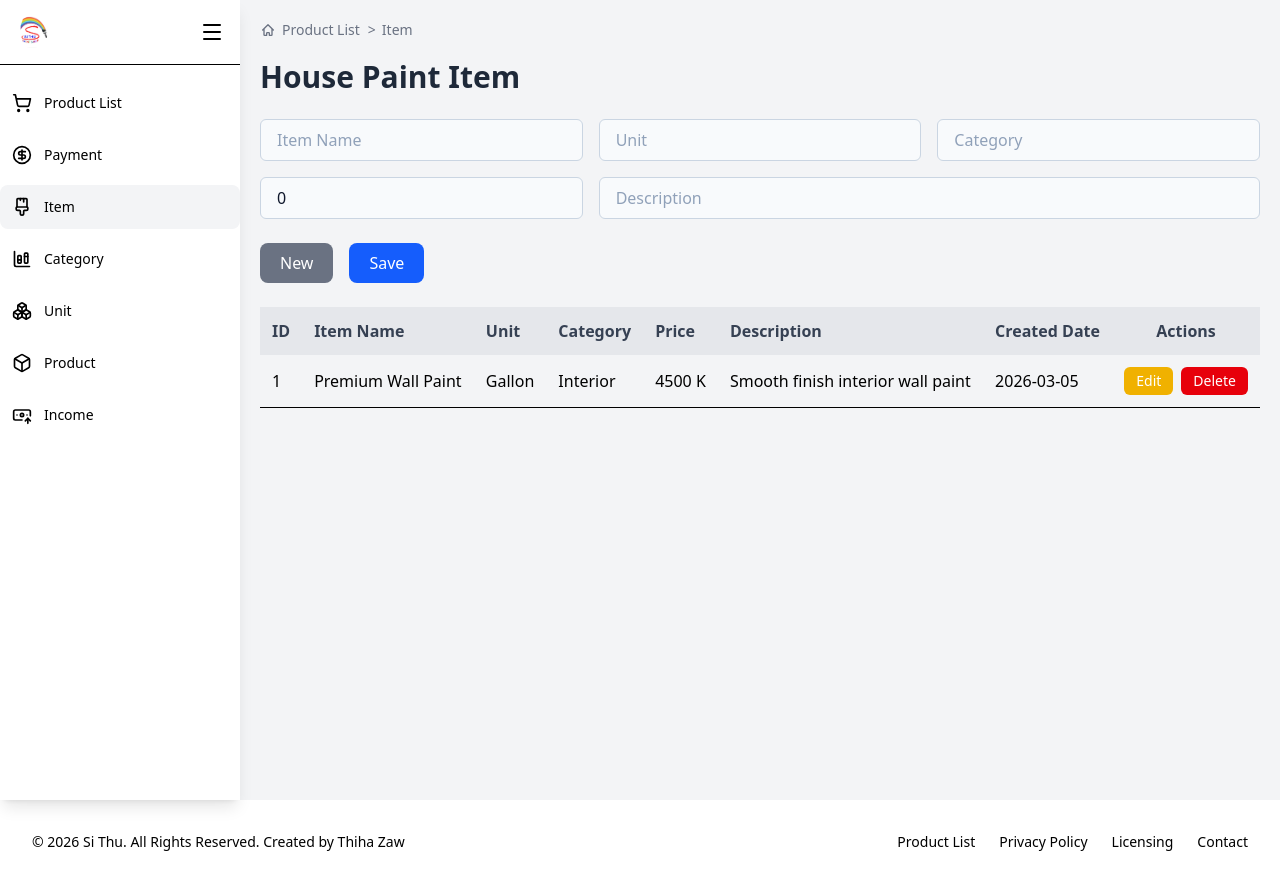
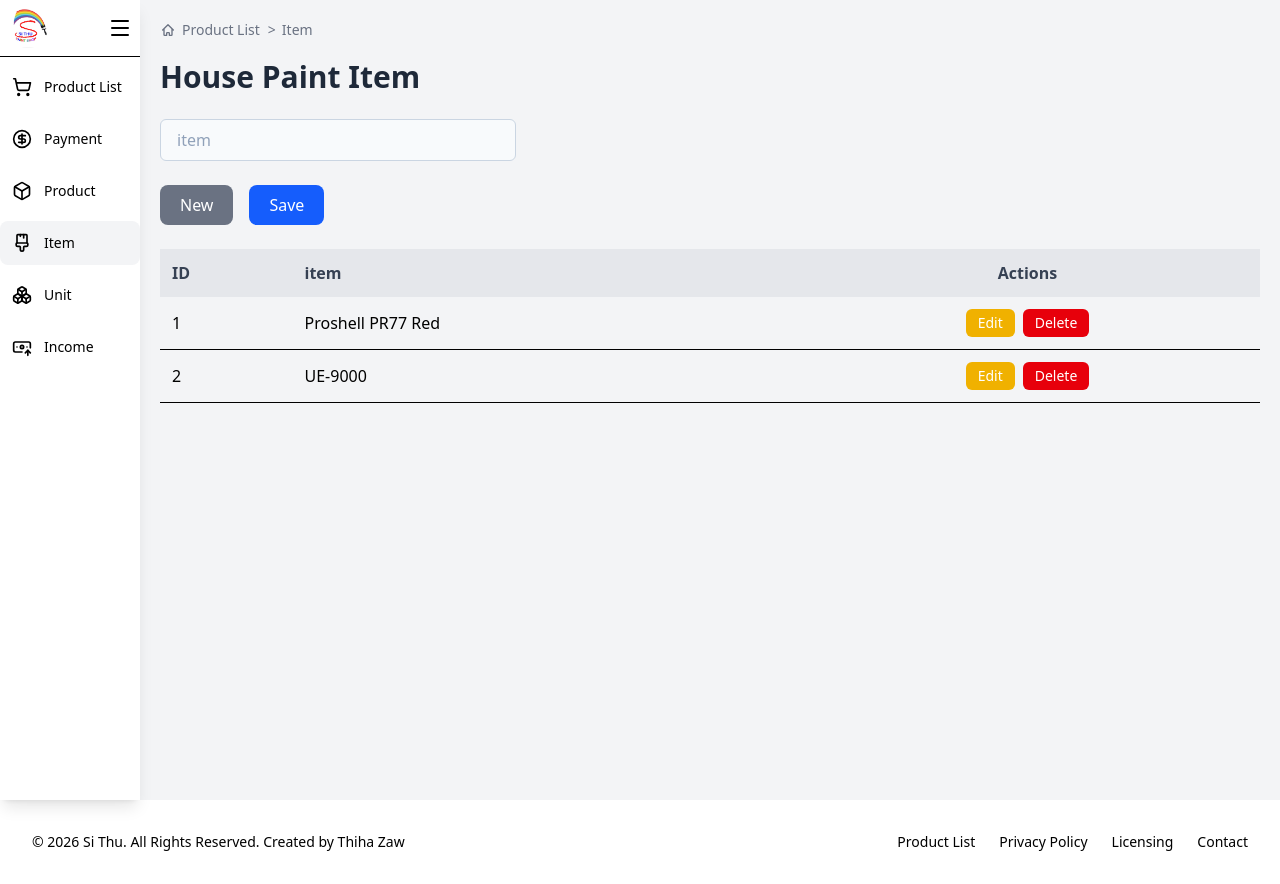
Before and after one commit to ThihaZaw55/house-paint, a React (Vite) app: page /house-paint/item in a window 1280 px wide. Built offline with nearby package versions, Linux system fonts and the light colour scheme.

Commit message:
modify sidebar and unit bind in product

```diff
--- a/index.html
+++ b/index.html
@@ -5,7 +5,7 @@
     <link
       rel="icon"
       type="image/svg+xml"
-      href="./src/assets/Si Thu Paint.jpeg"
+      href="./src/assets/Logo.jpg"
     />
     <meta name="viewport" content="width=device-width, initial-scale=1.0" />
     <title>SiThu UPG Paint</title>
--- a/package.json
+++ b/package.json
@@ -1,5 +1,5 @@
 {
-  "homepage": "https://thihazaw55.github.io/house-paint",
+  "homepage": "https://thihazaw55.github.io/house-paint/",
   "name": "house-paint",
   "private": true,
   "version": "0.0.0",
--- a/src/App.tsx
+++ b/src/App.tsx
@@ -13,7 +13,7 @@ import { CartProvider } from "./context/CartContext";
 
 export default function App() {
   return (
-    <BrowserRouter basename="/house-paint">
+    <BrowserRouter basename="/house-paint/">
       <CartProvider>
         <Routes>
           <Route path="/" element={<Layout />}>
--- a/src/components/Breadcrumb.tsx
+++ b/src/components/Breadcrumb.tsx
@@ -24,9 +24,9 @@ const Breadcrumb = () => {
             >
               <path
                 stroke="currentColor"
-                stroke-linecap="round"
-                stroke-linejoin="round"
-                stroke-width="2"
+                strokeLinecap="round"
+                strokeLinejoin="round"
+                strokeWidth="2"
                 d="m4 12 8-8 8 8M6 10.5V19a1 1 0 0 0 1 1h3v-3a1 1 0 0 1 1-1h2a1 1 0 0 1 1 1v3h3a1 1 0 0 0 1-1v-8.5"
               />
             </svg>
--- a/src/components/Sidebar.tsx
+++ b/src/components/Sidebar.tsx
@@ -2,7 +2,6 @@ import { NavLink } from "react-router-dom";
 import SidebarItem from "./SidebarItem";
 import {
   PaintbrushVertical,
-  ChartColumnStackedIcon,
   Boxes,
   Box,
   ShoppingCart,
@@ -11,29 +10,30 @@ import {
   Menu,
 } from "lucide-react";
 import { useState } from "react";
+import Logo from "../assets/Logo.jpg";
 
 export default function Sidebar() {
   const [open, setOpen] = useState(true);
   return (
     <aside
       className={`sticky top-0 h-screen bg-white shadow-lg transition-all duration-300 ${
-        open ? "w-60" : "w-20"
+        open ? "w-35" : "w-15"
       }`}
     >
-      <div className="flex items-center justify-between p-4 border-b">
+      <div className="flex items-center justify-between p-2 border-b">
         {open && (
-          <h1 className="text-xl font-bold">
+          // <h1 className="text-xl font-bold">
             <img
-              src="./src/assets/Si Thu Paint.jpeg"
+              src={Logo}
               alt="Logo"
-              className="h-8 w-8 rounded-full"
+              className="h-10 w-10 rounded-full"
             />
-          </h1>
+          // </h1>
         )}
         <Menu className="cursor-pointer" onClick={() => setOpen(!open)} />
       </div>
 
-      <nav className="mt-4 space-y-2">
+      <nav className="mt-2 space-y-2">
         <NavLink
           to="/productlist"
           className={({ isActive }) =>
@@ -55,24 +55,18 @@ export default function Sidebar() {
           className={({ isActive }) =>
             `block rounded-lg ${isActive ? "bg-gray-100" : "hover:bg-gray-100"}`
           }
+          to="/product"
+        >
+          <SidebarItem icon={Box} label="Product" open={open} />
+        </NavLink>
+        <NavLink
+          className={({ isActive }) =>
+            `block rounded-lg ${isActive ? "bg-gray-100" : "hover:bg-gray-100"}`
+          }
           to="/item"
         >
           <SidebarItem icon={PaintbrushVertical} label="Item" open={open} />
         </NavLink>
-
-        <NavLink
-          className={({ isActive }) =>
-            `block rounded-lg ${isActive ? "bg-gray-100" : "hover:bg-gray-100"}`
-          }
-          to="/category"
-        >
-          <SidebarItem
-            icon={ChartColumnStackedIcon}
-            label="Category"
-            open={open}
-          />
-        </NavLink>
-
         <NavLink
           className={({ isActive }) =>
             `block rounded-lg ${isActive ? "bg-gray-100" : "hover:bg-gray-100"}`
@@ -81,14 +75,7 @@ export default function Sidebar() {
         >
           <SidebarItem icon={Boxes} label="Unit" open={open} />
         </NavLink>
-        <NavLink
-          className={({ isActive }) =>
-            `block rounded-lg ${isActive ? "bg-gray-100" : "hover:bg-gray-100"}`
-          }
-          to="/product"
-        >
-          <SidebarItem icon={Box} label="Product" open={open} />
-        </NavLink>
+
         <NavLink
           className={({ isActive }) =>
             `block rounded-lg ${isActive ? "bg-gray-100" : "hover:bg-gray-100"}`
--- a/src/pages/Category.tsx
+++ b/src/pages/Category.tsx
@@ -8,7 +8,11 @@ const Category: React.FC = () => {
   const [items, setItems] = React.useState<PaintItem[]>([
     {
       id: 1,
-      category: "Colorful",
+      category: "Proshell PR77 Red",
+    },
+    {
+      id: 2,
+      category: "UE-9000",
     },
   ]);
 
--- a/src/pages/Item.tsx
+++ b/src/pages/Item.tsx
@@ -1,71 +1,65 @@
-import React, { useState } from "react";
+import React, { useState, useEffect } from "react";
 
 interface PaintItem {
   id: number;
-  itemName: string;
-  unit: string;
-  category: string;
-  price: number;
-  description: string;
-  createdDate: string;
+  item: string;
 }
+
+const DEFAULT_ITEMS: PaintItem[] = [
+  { id: 1, item: "Proshell PR77 Red" },
+  { id: 2, item: "UE-9000" },
+];
+
+const STORAGE_KEY = "paint_items";
+
 const Item: React.FC = () => {
-  const [items, setItems] = React.useState<PaintItem[]>([
-    {
-      id: 1,
-      itemName: "Premium Wall Paint",
-      unit: "Gallon",
-      category: "Interior",
-      price: 4500,
-      description: "Smooth finish interior wall paint",
-      createdDate: "2026-03-05",
-    },
-  ]);
+  // 1. READ (Initial Load from localStorage)
+  const [items, setItems] = useState<PaintItem[]>(() => {
+    const saved = localStorage.getItem(STORAGE_KEY);
+    return saved ? JSON.parse(saved) : DEFAULT_ITEMS;
+  });
 
   const [form, setForm] = useState<PaintItem>({
     id: 0,
-    itemName: "",
-    unit: "",
-    category: "",
-    price: 0,
-    description: "",
-    createdDate: "",
+    item: "",
   });
 
   const [isEditing, setIsEditing] = useState(false);
+  const [errors, setErrors] = useState({ item: "" });
+
+  // 2. AUTO-SAVE (Persists Create, Update, and Delete operations)
+  useEffect(() => {
+    localStorage.setItem(STORAGE_KEY, JSON.stringify(items));
+  }, [items]);
 
   const handleChange = (
-    e: React.ChangeEvent<HTMLInputElement | HTMLSelectElement>,
+    e: React.ChangeEvent<HTMLInputElement | HTMLSelectElement>
   ) => {
     setForm({ ...form, [e.target.name]: e.target.value });
   };
 
   const handleNew = () => {
-    setForm({
-      id: 0,
-      itemName: "",
-      unit: "",
-      category: "",
-      price: 0,
-      description: "",
-      createdDate: "",
-    });
+    setForm({ id: 0, item: "" });
     setIsEditing(false);
   };
 
+  // CREATE & UPDATE
   const handleSave = () => {
+    if (!form.item.trim()) {
+      setErrors({ item: "item is required" });
+      return;
+    }
+
+    setErrors({ item: "" });
+
     if (isEditing) {
-      setItems(items.map((item) => (item.id === form.id ? form : item)));
+      // UPDATE: Replaces the matching item in state
+      setItems(items.map((i) => (i.id === form.id ? form : i)));
     } else {
-      setItems([
-        ...items,
-        {
-          ...form,
-          id: Date.now(),
-          createdDate: new Date().toISOString().split("T")[0],
-        },
-      ]);
+      // CREATE: Appends new item to state
+      setItems([...items, { ...form, id: Date.now() }]);
     }
+
     handleNew();
   };
 
@@ -74,82 +68,46 @@ const Item: React.FC = () => {
     setIsEditing(true);
   };
 
+  // DELETE
   const handleDelete = (id: number) => {
     setItems(items.filter((item) => item.id !== id));
   };
 
   return (
-    <>
-      <div className="">
     <div className="">
       <h1 className="text-3xl font-bold text-gray-800 mb-6">
         House Paint Item
       </h1>
-          <form className="grid grid-cols-1 md:grid-cols-3 gap-4 mb-6">
+
+      <form
+        onSubmit={(e) => e.preventDefault()}
+        className="grid grid-cols-1 md:grid-cols-3 gap-4 mb-6"
+      >
         <input
-              name="itemName"
-              value={form.itemName}
+          name="item"
+          value={form.item}
           onChange={handleChange}
-              placeholder="Item Name"
-              className="px-4 py-2 bg-slate-50 border border-slate-300 rounded-md
-                     text-slate-900 outline-none transition-all
-                     placeholder:text-slate-400
-                     focus:border-blue-500 focus:ring-2 focus:ring-blue-200"
-            />
-
-            <input
-              name="unit"
-              value={form.unit}
-              onChange={handleChange}
-              placeholder="Unit"
-              className="px-4 py-2 bg-slate-50 border border-slate-300 rounded-md
-                     text-slate-900 outline-none transition-all
-                     placeholder:text-slate-400
-                     focus:border-blue-500 focus:ring-2 focus:ring-blue-200"
-            />
-            <input
-              name="category"
-              value={form.category}
-              onChange={handleChange}
-              placeholder="Category"
-              className="px-4 py-2 bg-slate-50 border border-slate-300 rounded-md
-                     text-slate-900 outline-none transition-all
-                     placeholder:text-slate-400
-                     focus:border-blue-500 focus:ring-2 focus:ring-blue-200"
-            />
-            <input
-              name="price"
-              type="number"
-              value={form.price}
-              onChange={handleChange}
-              placeholder="Price"
-              className="px-4 py-2 bg-slate-50 border border-slate-300 rounded-md
-                     text-slate-900 outline-none transition-all
-                     placeholder:text-slate-400
-                     focus:border-blue-500 focus:ring-2 focus:ring-blue-200"
-            />
-            <input
-              name="description"
-              value={form.description}
-              onChange={handleChange}
-              placeholder="Description"
-              className="px-4 py-2 bg-slate-50 border border-slate-300 rounded-md
-                     text-slate-900 outline-none transition-all
-                     placeholder:text-slate-400
-                     focus:border-blue-500 focus:ring-2 focus:ring-blue-200 md:col-span-2"
+          placeholder={errors.item ? errors.item : "item"}
+          className={`px-4 py-2 bg-slate-50 border rounded-md text-slate-900 outline-none transition-all placeholder:text-slate-400 focus:ring-2 ${
+            errors.item
+              ? "border-red-500 focus:ring-red-200"
+              : "border-slate-300 focus:border-blue-500 focus:ring-blue-200"
+          }`}
         />
       </form>
 
       <div className="flex gap-4 mb-6">
         <button
+          type="button"
           onClick={handleNew}
-              className="bg-gray-500 hover:bg-gray-600 text-white px-5 py-2 rounded-lg"
+          className="bg-gray-500 hover:bg-gray-600 active:bg-gray-500 cursor-pointer text-white px-5 py-2 rounded-lg"
         >
           New
         </button>
         <button
+          type="button"
           onClick={handleSave}
-              className="bg-blue-600 hover:bg-blue-700 text-white px-5 py-2 rounded-lg"
+          className="bg-blue-600 hover:bg-blue-700 active:bg-blue-500 cursor-pointer text-white px-5 py-2 rounded-lg"
         >
           Save
         </button>
@@ -160,12 +118,7 @@ const Item: React.FC = () => {
           <thead>
             <tr className="bg-gray-200 text-gray-700">
               <th className="p-3">ID</th>
-                  <th className="p-3">Item Name</th>
-                  <th className="p-3">Unit</th>
-                  <th className="p-3">Category</th>
-                  <th className="p-3">Price</th>
-                  <th className="p-3">Description</th>
-                  <th className="p-3">Created Date</th>
+              <th className="p-3">item</th>
               <th className="p-3 text-center">Actions</th>
             </tr>
           </thead>
@@ -176,22 +129,19 @@ const Item: React.FC = () => {
                 className="border-b hover:bg-gray-50 transition"
               >
                 <td className="p-3">{item.id}</td>
-                    <td className="p-3">{item.itemName}</td>
-                    <td className="p-3">{item.unit}</td>
-                    <td className="p-3">{item.category}</td>
-                    <td className="p-3">{item.price} K</td>
-                    <td className="p-3">{item.description}</td>
-                    <td className="p-3">{item.createdDate}</td>
+                <td className="p-3">{item.item}</td>
                 <td className="p-3 flex gap-2 justify-center">
                   <button
+                    type="button"
                     onClick={() => handleEdit(item)}
-                        className="bg-yellow-500 hover:bg-yellow-600 text-white px-3 py-1 rounded-md text-sm"
+                    className="bg-yellow-500 hover:bg-yellow-600 active:bg-yellow-500 cursor-pointer text-white px-3 py-1 rounded-md text-sm"
                   >
                     Edit
                   </button>
                   <button
+                    type="button"
                     onClick={() => handleDelete(item.id)}
-                        className="bg-red-600 hover:bg-red-700 text-white px-3 py-1 rounded-md text-sm"
+                    className="bg-red-600 hover:bg-red-700 active:bg-red-500 cursor-pointer text-white px-3 py-1 rounded-md text-sm"
                   >
                     Delete
                   </button>
@@ -202,8 +152,6 @@ const Item: React.FC = () => {
         </table>
       </div>
     </div>
-      </div>
-    </>
   );
 };
 
--- a/src/pages/Product.tsx
+++ b/src/pages/Product.tsx
@@ -1,20 +1,48 @@
-import React, { useState } from "react";
+import React, { useState, useEffect } from "react";
 
 interface Product {
   id: number;
-  itemName: string;
+  item: string;
   unit: string;
   category: string;
-  quantity: number;
-  price: number;
+  quantity: number | string;
+  price: number | string;
   description: string;
   createdDate: string;
 }
+
+interface PaintItemOption {
+  id: number;
+  item: string;
+}
+
+interface PaintUnitOption {
+  id: number;
+  unit: string;
+}
+
 const Product: React.FC = () => {
-  const [items, setItems] = React.useState<Product[]>([
+  // 1. Load available dropdown items from localStorage
+ // Initialize state directly from localStorage
+const [paintOptions, setPaintOptions] = useState<PaintItemOption[]>(() => {
+  const savedItems = localStorage.getItem("paint_items");
+  return savedItems ? JSON.parse(savedItems) : [];
+});
+
+const [UnitOptions, setUnitOptions] = useState<PaintUnitOption[]>(() => {
+  const savedItems = localStorage.getItem("paint_units");
+  return savedItems ? JSON.parse(savedItems) : [];
+});
+
+  // 2. Load product table state (persisted or default)
+  const [items, setItems] = useState<Product[]>(() => {
+    const saved = localStorage.getItem("products");
+    return saved
+      ? JSON.parse(saved)
+      : [
           {
             id: 1,
-      itemName: "Premium Wall Paint",
+            item: "Premium Wall Paint",
             unit: "Gallon",
             category: "Interior",
             quantity: 100,
@@ -22,23 +50,38 @@ const Product: React.FC = () => {
             description: "Smooth finish interior wall paint",
             createdDate: "2026-03-05",
           },
-  ]);
+        ];
+  });
 
   const [form, setForm] = useState<Product>({
     id: 0,
-    itemName: "",
+    item: "",
     unit: "",
     category: "",
-    quantity: 0,
-    price: 0,
+    quantity: "",
+    price: "",
     description: "",
     createdDate: "",
   });
 
   const [isEditing, setIsEditing] = useState(false);
 
+  // // Fetch options from localStorage on component mount
+  // useEffect(() => {
+  //   const savedItems = localStorage.getItem("paint_items");
+  //   if (savedItems) {
+  //     setPaintOptions(JSON.parse(savedItems));
+  //   }
+  // }, []);
+
+  // Save Products to localStorage whenever updated
+  useEffect(() => {
+    localStorage.setItem("products", JSON.stringify(items));
+  }, [items]);
+
+
   const handleChange = (
-    e: React.ChangeEvent<HTMLInputElement | HTMLSelectElement>,
+    e: React.ChangeEvent<HTMLInputElement | HTMLSelectElement>
   ) => {
     setForm({ ...form, [e.target.name]: e.target.value });
   };
@@ -46,7 +89,7 @@ const Product: React.FC = () => {
   const handleNew = () => {
     setForm({
       id: 0,
-      itemName: "",
+      item: "",
       unit: "",
       category: "",
       quantity: 0,
@@ -58,6 +101,8 @@ const Product: React.FC = () => {
   };
 
   const handleSave = () => {
+    if (!form.item) return; // Basic validation check
+
     if (isEditing) {
       setItems(items.map((item) => (item.id === form.id ? form : item)));
     } else {
@@ -83,49 +128,62 @@ const Product: React.FC = () => {
   };
 
   return (
-    <>
-      <div className="">
+    <div>
       <h1 className="text-3xl font-bold text-gray-800 mb-6">
         House Paint Product
       </h1>
-        <form className="grid grid-cols-1 md:grid-cols-3 gap-4 mb-6">
-          <input
-            name="itemName"
-            value={form.itemName}
+      <form
+        onSubmit={(e) => e.preventDefault()}
+        className="grid grid-cols-1 md:grid-cols-3 gap-4 mb-6"
+      >
+        {/* Dynamic Dropdown from localStorage */}
+        <select
+          name="item"
+          value={form.item}
           onChange={handleChange}
-            placeholder="Item Name"
           className="px-4 py-2 bg-slate-50 border border-slate-300 rounded-md
                      text-slate-900 outline-none transition-all
-                     placeholder:text-slate-400
                      focus:border-blue-500 focus:ring-2 focus:ring-blue-200"
-          />
+        >
+          <option value="" disabled>
+            Select an item
+          </option>
 
-          <input
+          {/* Render items retrieved from Item component's localStorage */}
+          {paintOptions.map((option) => (
+            <option key={option.id} value={option.item}>
+              {option.item}
+            </option>
+          ))}
+        </select>
+
+         {/* Dynamic Dropdown from localStorage */}
+        <select
           name="unit"
           value={form.unit}
           onChange={handleChange}
-            placeholder="Unit"
           className="px-4 py-2 bg-slate-50 border border-slate-300 rounded-md
                      text-slate-900 outline-none transition-all
-                     placeholder:text-slate-400
                      focus:border-blue-500 focus:ring-2 focus:ring-blue-200"
-          />
-          <input
-            name="category"
-            value={form.category}
-            onChange={handleChange}
-            placeholder="Category"
-            className="px-4 py-2 bg-slate-50 border border-slate-300 rounded-md
-                     text-slate-900 outline-none transition-all
-                     placeholder:text-slate-400
-                     focus:border-blue-500 focus:ring-2 focus:ring-blue-200"
-          />
+        >
+          <option value="" disabled>
+            Select an Unit
+          </option>
+
+          {/* Render items retrieved from Item component's localStorage */}
+          {UnitOptions.map((option) => (
+            <option key={option.id} value={option.unit}>
+              {option.unit}
+            </option>
+          ))}
+        </select>
+
         <input
           name="quantity"
           type="number"
           value={form.quantity}
           onChange={handleChange}
-            placeholder="quantity"
+          placeholder="Quantity"
           className="px-4 py-2 bg-slate-50 border border-slate-300 rounded-md
                      text-slate-900 outline-none transition-all
                      placeholder:text-slate-400
@@ -155,14 +213,16 @@ const Product: React.FC = () => {
 
       <div className="flex gap-4 mb-6">
         <button
+          type="button"
           onClick={handleNew}
-            className="bg-gray-500 hover:bg-gray-600 text-white px-5 py-2 rounded-lg"
+          className="bg-gray-500 hover:bg-gray-600 text-white px-5 py-2 rounded-lg cursor-pointer"
         >
           New
         </button>
         <button
+          type="button"
           onClick={handleSave}
-            className="bg-blue-600 hover:bg-blue-700 text-white px-5 py-2 rounded-lg"
+          className="bg-blue-600 hover:bg-blue-700 text-white px-5 py-2 rounded-lg cursor-pointer"
         >
           Save
         </button>
@@ -190,7 +250,7 @@ const Product: React.FC = () => {
                 className="border-b hover:bg-gray-50 transition"
               >
                 <td className="p-3">{item.id}</td>
-                  <td className="p-3">{item.itemName}</td>
+                <td className="p-3">{item.item}</td>
                 <td className="p-3">{item.unit}</td>
                 <td className="p-3">{item.category}</td>
                 <td className="p-3">{item.quantity}</td>
@@ -199,14 +259,16 @@ const Product: React.FC = () => {
                 <td className="p-3">{item.createdDate}</td>
                 <td className="p-3 flex gap-2 justify-center">
                   <button
+                    type="button"
                     onClick={() => handleEdit(item)}
-                      className="bg-yellow-500 hover:bg-yellow-600 text-white px-3 py-1 rounded-md text-sm"
+                    className="bg-yellow-500 hover:bg-yellow-600 text-white px-3 py-1 rounded-md text-sm cursor-pointer"
                   >
                     Edit
                   </button>
                   <button
+                    type="button"
                     onClick={() => handleDelete(item.id)}
-                      className="bg-red-600 hover:bg-red-700 text-white px-3 py-1 rounded-md text-sm"
+                    className="bg-red-600 hover:bg-red-700 text-white px-3 py-1 rounded-md text-sm cursor-pointer"
                   >
                     Delete
                   </button>
@@ -217,7 +279,6 @@ const Product: React.FC = () => {
         </table>
       </div>
     </div>
-    </>
   );
 };
 
--- a/src/pages/Unit.tsx
+++ b/src/pages/Unit.tsx
@@ -1,23 +1,36 @@
-import React, { useState } from "react";
+import React, { useEffect, useState } from "react";
 
-interface PaintItem {
+interface PaintUnit {
   id: number;
   unit: string;
 }
+
+const DEFAULT_UNITS: PaintUnit [] = [
+  {
+      id: 1, unit: "1 Gallon",
+  },
+]
+ const STORAGE_KEY = "paint_units"
+
 const Unit: React.FC = () => {
-  const [items, setItems] = React.useState<PaintItem[]>([
-    {
-      id: 1,
-      unit: "1 Gallon",
-    },
-  ]);
 
-  const [form, setForm] = useState<PaintItem>({
+  const [units, setunits] = React.useState<PaintUnit[]>( ()  => {
+    const saved = localStorage.getItem(STORAGE_KEY)
+    return saved ? JSON.parse(saved) : DEFAULT_UNITS
+  });
+
+  const [form, setForm] = useState<PaintUnit>({
     id: 0,
     unit: "",
   });
 
   const [isEditing, setIsEditing] = useState(false);
+  const [errors, setErrors] = useState({ item: "" });
+
+    // 2. AUTO-SAVE (Persists Create, Update, and Delete operations)
+    useEffect(() => {
+      localStorage.setItem(STORAGE_KEY, JSON.stringify(units));
+    }, [units]);
 
   const handleChange = (
     e: React.ChangeEvent<HTMLInputElement | HTMLSelectElement>,
@@ -33,28 +46,33 @@ const Unit: React.FC = () => {
     setIsEditing(false);
   };
 
+// CREATE & UPDATE
   const handleSave = () => {
+    if (!form.unit.trim()) {
+      setErrors({ item: "item is required" });
+      return;
+    }
+
+    setErrors({ item: "" });
+
     if (isEditing) {
-      setItems(items.map((item) => (item.id === form.id ? form : item)));
+      // UPDATE: Replaces the matching item in state
+      setunits(units.map((i) => (i.id === form.id ? form : i)));
     } else {
-      setItems([
-        ...items,
-        {
-          ...form,
-          id: Date.now(),
-        },
-      ]);
+      // CREATE: Appends new item to state
+      setunits([...units, { ...form, id: Date.now() }]);
     }
+
     handleNew();
   };
 
-  const handleEdit = (item: PaintItem) => {
+  const handleEdit = (item: PaintUnit) => {
     setForm(item);
     setIsEditing(true);
   };
 
   const handleDelete = (id: number) => {
-    setItems(items.filter((item) => item.id !== id));
+    setunits(units.filter((item) => item.id !== id));
   };
 
   return (
@@ -101,7 +119,7 @@ const Unit: React.FC = () => {
               </tr>
             </thead>
             <tbody>
-              {items.map((item) => (
+              {units.map((item) => (
                 <tr
                   key={item.id}
                   className="border-b hover:bg-gray-50 transition"
```
Also changed, not shown: src/assets/Logo.jpg (renamed from src/assets/Si Thu Paint.jpeg). Lines whose indentation alone changed are shown as unchanged.
